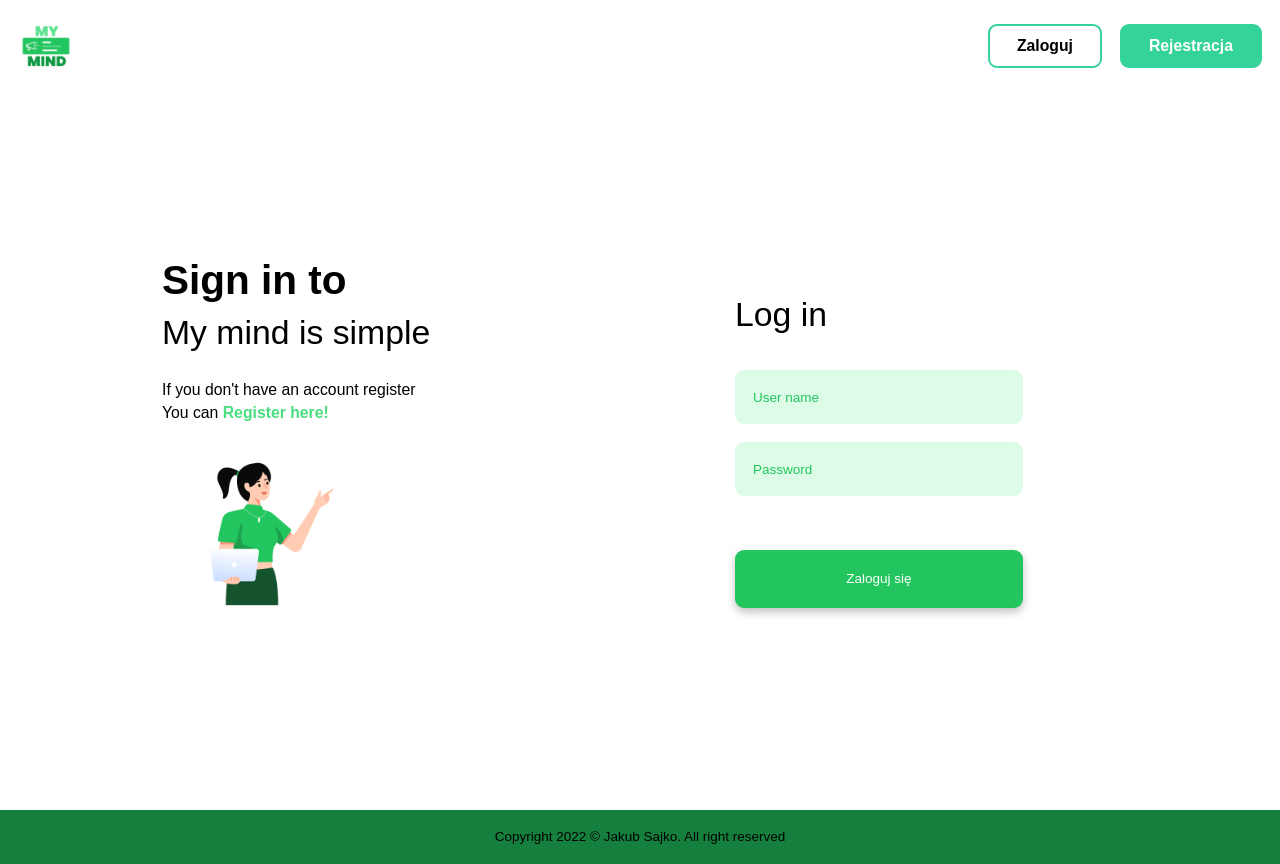
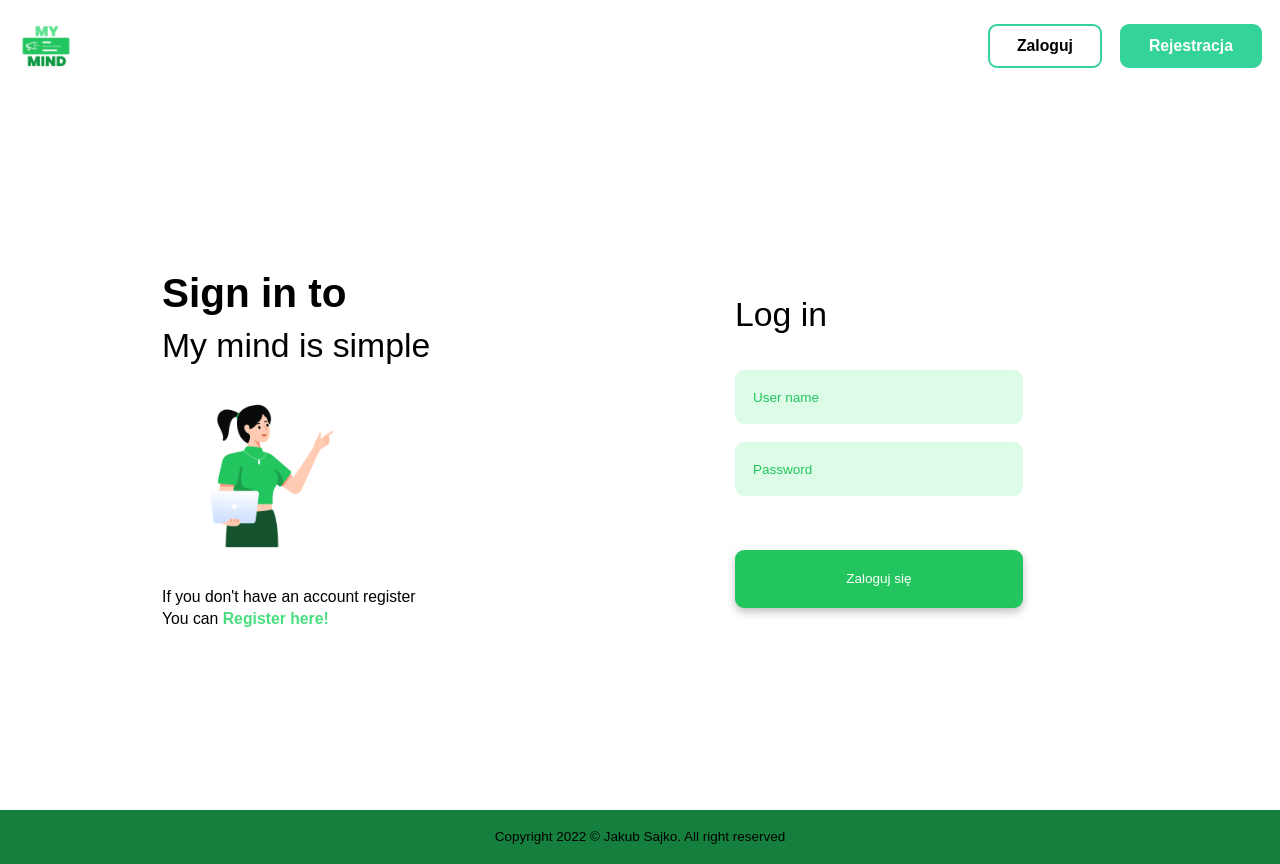
Before and after one commit to JAKUBSAJKO/My-Mind, a React (Create React App) app: page /login in a window 1280 px wide. Built offline with nearby package versions, Linux system fonts and the light colour scheme.

Commit message:
Change image with paragraph in login page.

```diff
--- a/src/pages/Login.tsx
+++ b/src/pages/Login.tsx
@@ -10,7 +10,13 @@ const Login: FC = () => {
     <div className="w-full h-[calc(100vh-82.5px)] flex justify-center items-center px-36">
       <div className="basis-1/2 flex flex-col">
         <h1 className="text-4xl font-semibold mb-2">Sign in to</h1>
-        <h2 className="text-3xl font-medium mb-6">My mind is simple</h2>
+        <h2 className="text-3xl font-medium">My mind is simple</h2>
+        <img
+          src={loginCharacter}
+          alt="Login Character"
+          width={220}
+          className="text-end"
+        />
         <p className="text-sm">If you don't have an account register</p>
         <p className="text-sm">
           You can{" "}
@@ -18,12 +24,6 @@ const Login: FC = () => {
             Register here!
           </Link>
         </p>
-        <img
-          src={loginCharacter}
-          alt="Login Character"
-          width={220}
-          className="text-end"
-        />
       </div>
       <div className="basis-1/2 flex justify-center items-center">
         <LoginForm />
```
